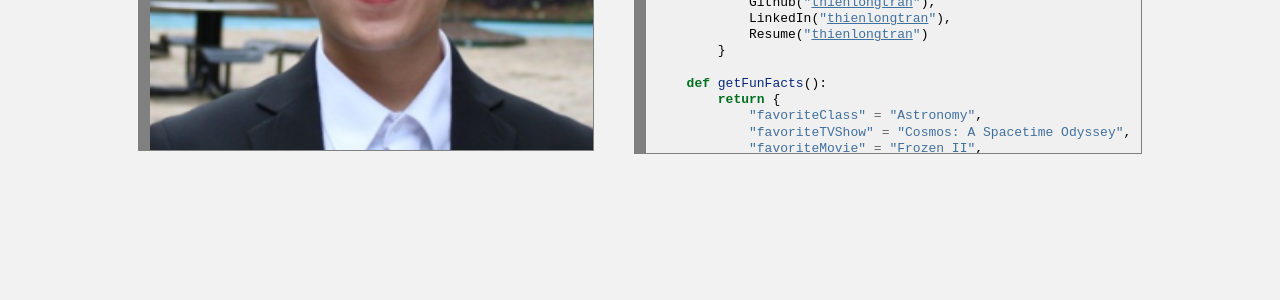
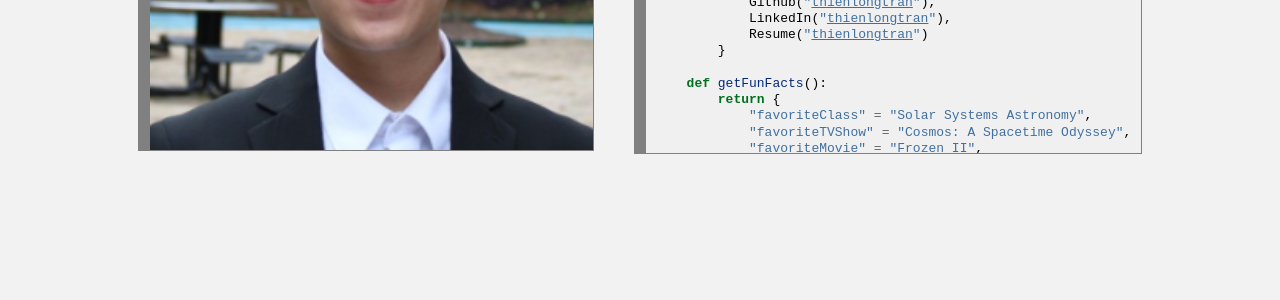
Before and after one commit to Continuiti/personal-website-v2, a Jekyll site: the page built from index.html, in a window 1280 px wide and 900 px high, scrolled down 1341 px. Shown: the part 152-452 px from the top of the window. Built offline with Jekyll 4.4.1, drawn with Linux system fonts in a browser that asks for light colours.

Commit message:
Update bio_codeblock.html

```diff
--- a/_includes/bio_codeblock.html
+++ b/_includes/bio_codeblock.html
@@ -25,7 +25,7 @@
 
     <span style="color: #007020; font-weight: bold">def</span> <span style="color: #06287e">getFunFacts</span>():
         <span style="color: #007020; font-weight: bold">return</span> {
-            <span style="color: #4070a0">&quot;favoriteClass&quot;</span> <span style="color: #666666">=</span> <span style="color: #4070a0">&quot;Astronomy&quot;</span>,
+            <span style="color: #4070a0">&quot;favoriteClass&quot;</span> <span style="color: #666666">=</span> <span style="color: #4070a0">&quot;Solar Systems Astronomy&quot;</span>,
             <span style="color: #4070a0">&quot;favoriteTVShow&quot;</span> <span style="color: #666666">=</span> <span style="color: #4070a0">&quot;Cosmos: A Spacetime Odyssey&quot;</span>,
             <span style="color: #4070a0">&quot;favoriteMovie&quot;</span> <span style="color: #666666">=</span> <span style="color: #4070a0">&quot;Frozen II&quot;</span>,
             <span style="color: #4070a0">&quot;favoriteSinger&quot;</span> <span style="color: #666666">=</span> <span style="color: #4070a0">&quot;Annapantsu&quot;</span>,
```
